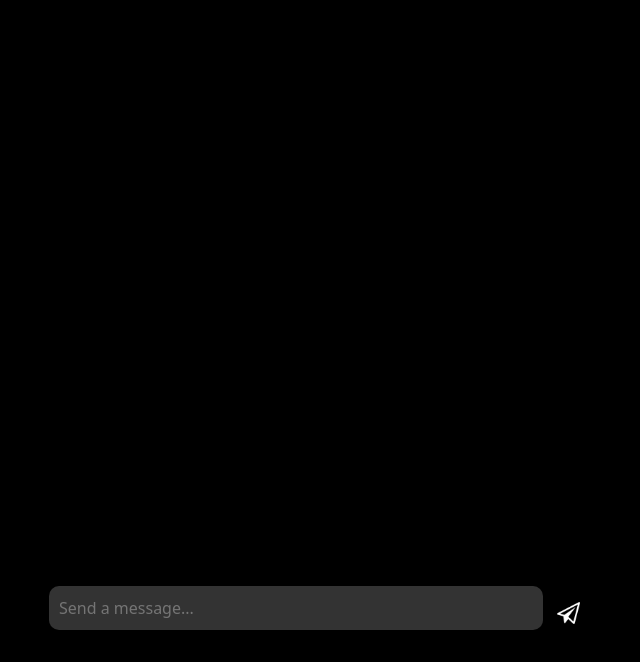
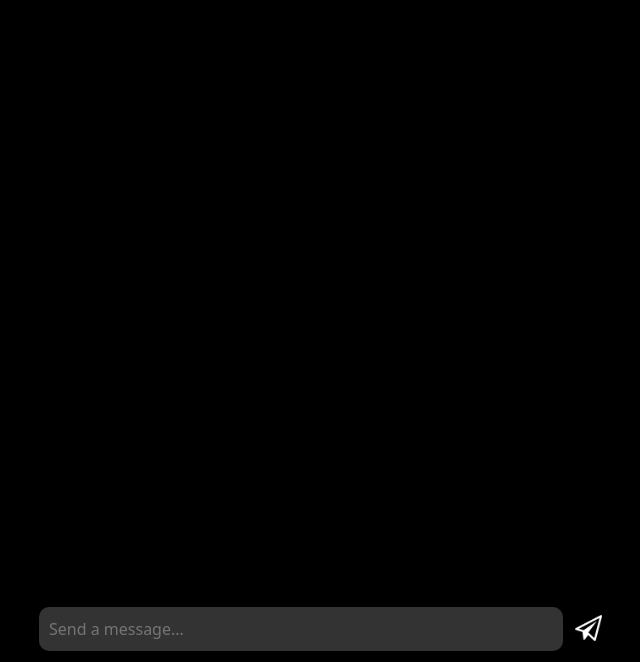
Before and after one commit to rishavpaul95/CatGPT_nodeJS, a website: page views/index.html in a window 1280 px wide. Shown: the part 138-800 px from the top of the page, without its empty margins (322-962 px from the left). Drawn offline with nearby package versions, Linux system fonts and the light colour scheme; files that its build step writes are made by us from their sources; files whose address does not match are found by name.

Commit message:
UI Changes V5.0

```diff
--- a/public/static/css/style.css
+++ b/public/static/css/style.css
@@ -8,6 +8,8 @@ body {
     max-width: 600px;
     margin: 0 auto;
     padding: 20px;
+    padding-bottom: 10px;
+    padding-right: 10px;
     border: 1px solid #000;
     background-color: #000;
     color: #fff;
@@ -122,8 +124,8 @@ body {
 
 .input-section {
     display: flex;
+    padding-top: 9px;
     width: 100%;
-    padding: 10px;
     justify-content: space-between;
     align-items: center;
 }
@@ -139,9 +141,9 @@ body {
 }
 
 .input-section img#submit-icon {
-    padding: 7px;
+    padding: 5px;
     margin-left: 7px;
-    margin-top: 11px;
+    margin-bottom: 2px;
     width: 37px;
     height: 36px;
     cursor: pointer;
```
Also changed, not shown: app.js (+22 -8 lines).
